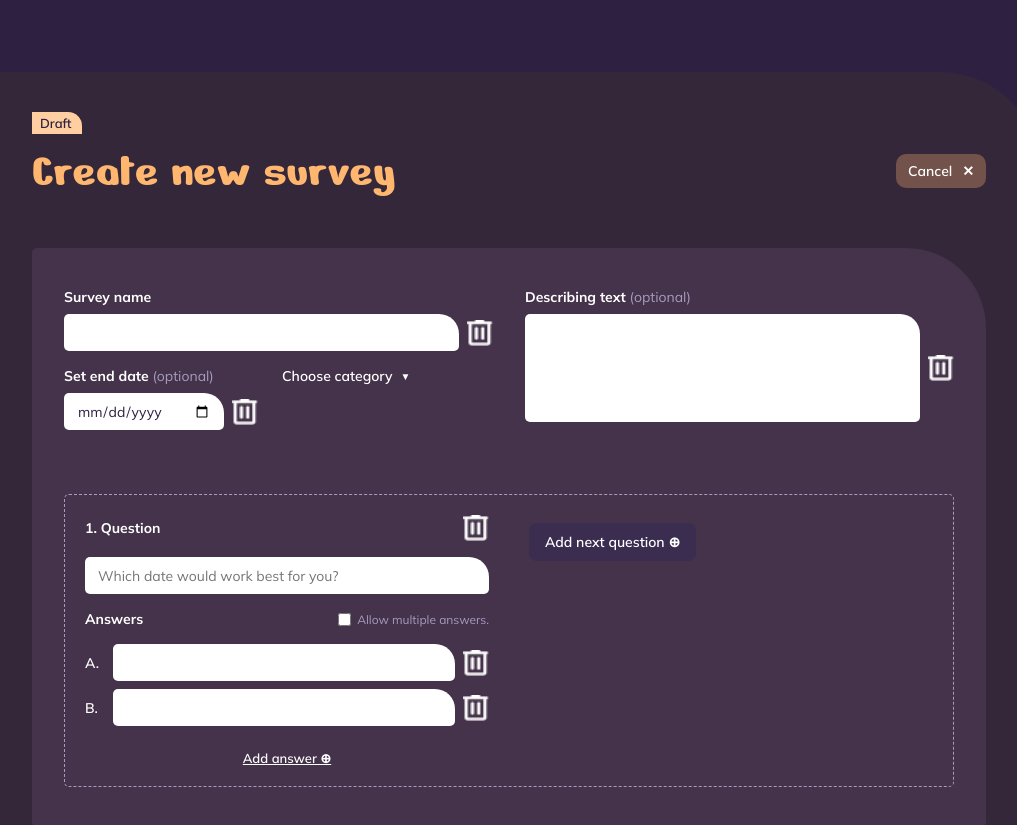
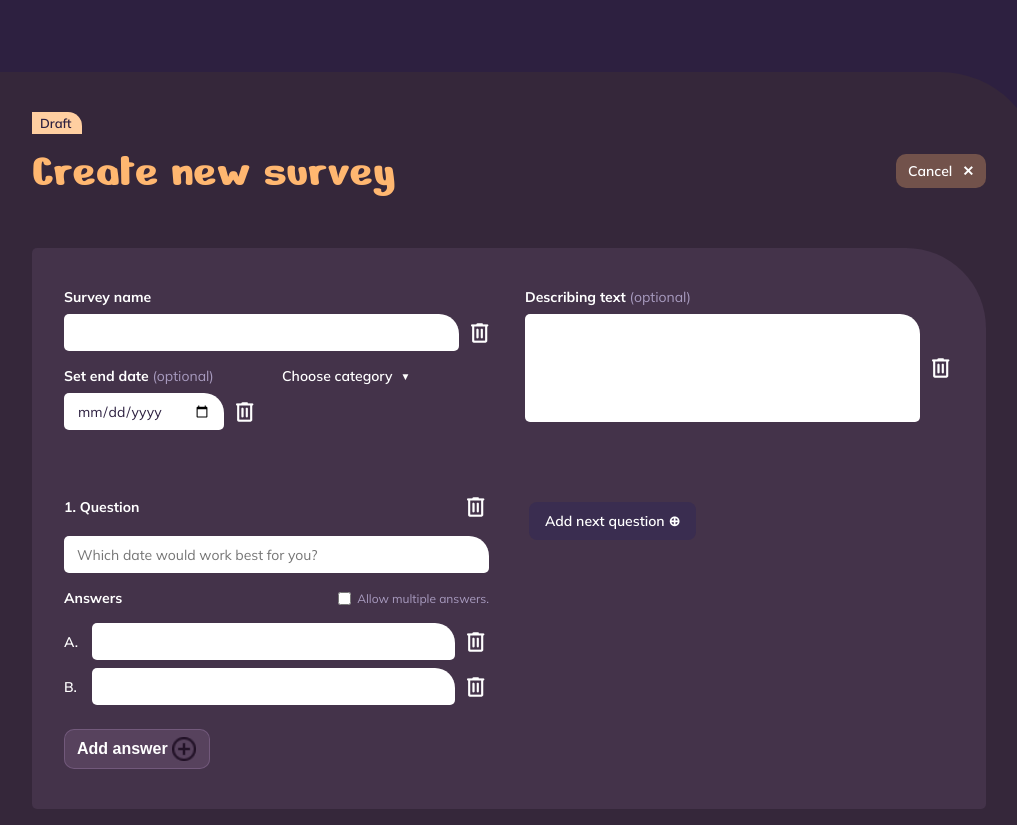
Before and after one commit to milosdimi/angular-pollapp, an Angular app: page /create in a window 1280 px wide. Shown: the top 825 px of the page, without its empty margins (131-1148 px from the left). Built offline with nearby package versions, Linux system fonts and the light colour scheme; a web font is replaced by a local one.

Commit message:
feat: enhance create survey functionality; add minimum date validation and update question handling

```diff
--- a/src/app/pages/create-survey/create-survey.html
+++ b/src/app/pages/create-survey/create-survey.html
@@ -33,7 +33,7 @@
               <div class="field-sub">
                 <label class="field-label">Set end date <span class="optional">(optional)</span></label>
                 <div class="input-row">
-                  <input class="input input--short" type="date" formControlName="end_date" />
+                  <input class="input input--short" type="date" formControlName="end_date" [min]="today" (blur)="onDateBlur()" />
                   <button class="delete-btn" type="button" (click)="form.patchValue({end_date: ''})">
                     <img class="icon-normal" src="icons/delete.png" alt="Delete" />
                     <img class="icon-hover" src="icons/delete-hover.png" alt="Delete" />
@@ -71,11 +71,11 @@
         <!-- Questions -->
         <div class="questions-area" formArrayName="questions">
           <div class="questions-grid">
-            @for (question of questions.controls; track $index) {
-              <div class="question-block" [formGroupName]="$index">
+            @for (question of questions.controls; track $index; let qi = $index) {
+              <div class="question-block" [formGroupName]="qi">
                 <div class="question-block__header">
-                  <strong class="question-block__num">{{ $index + 1 }}. Question</strong>
-                  <button class="delete-btn" type="button" (click)="removeQuestion($index)">
+                  <strong class="question-block__num">{{ qi + 1 }}. Question</strong>
+                  <button class="delete-btn" type="button" (click)="removeQuestion(qi)">
                     <img class="icon-normal" src="icons/delete.png" alt="Delete" />
                     <img class="icon-hover" src="icons/delete-hover.png" alt="Delete" />
                   </button>
@@ -91,11 +91,11 @@
                 </div>
 
                 <div formArrayName="answers">
-                  @for (answer of answersOf($index).controls; track $index; let j = $index) {
+                  @for (answer of answersOf(qi).controls; track answer; let j = $index) {
                     <div class="answer-row">
                       <span class="answer-letter">{{ LETTERS[j] }}.</span>
                       <input class="input" type="text" [formControlName]="j" />
-                      <button class="delete-btn" type="button" (click)="removeAnswer($index, j)">
+                      <button class="delete-btn" type="button" (click)="removeAnswer(qi, j)">
                         <img class="icon-normal" src="icons/delete.png" alt="Delete" />
                         <img class="icon-hover" src="icons/delete-hover.png" alt="Delete" />
                       </button>
@@ -103,9 +103,15 @@
                   }
                 </div>
 
-                <button class="add-answer-btn" type="button" (click)="addAnswer($index)">
-                  Add answer ⊕
-                </button>
+                <div class="add-answer-row">
+                  <button class="add-answer-btn" type="button" (click)="addAnswer(qi)">
+                    Add answer
+                    <img src="icons/add_circle.png" alt="" />
+                  </button>
+                  @if (answersOf(qi).length > 2) {
+                    <span class="add-answer-hint">You can add up to 6 answer fields.</span>
+                  }
+                </div>
               </div>
             }
 
--- a/src/app/pages/create-survey/create-survey.scss
+++ b/src/app/pages/create-survey/create-survey.scss
@@ -162,15 +162,20 @@
   width: 26px;
   height: 26px;
   position: relative;
+  display: flex;
+  align-items: center;
+  justify-content: center;
 
   .icon-normal,
   .icon-hover {
     width: 26px;
     height: 26px;
     position: absolute;
-    top: 0;
-    left: 0;
+    top: 50%;
+    left: 50%;
+    transform: translate(-50%, -50%);
     transition: opacity 0.2s ease;
+    object-fit: contain;
   }
 
   .icon-normal { opacity: 1; }
@@ -197,14 +202,20 @@
   font-weight: 600;
   cursor: pointer;
   white-space: nowrap;
+
+  &:hover .arrow,
+  &:focus .arrow {
+    color: var(--color-accent);
+  }
 }
 
 .arrow {
   font-size: 10px;
-  transition: transform 0.2s;
+  transition: transform 0.2s ease, color 0.2s ease;
 
   &--open {
     transform: rotate(180deg);
+    color: var(--color-accent);
   }
 }
 
@@ -236,11 +247,6 @@
 }
 
 /* Questions */
-.questions-area {
-  border: 1px dashed var(--color-text-muted);
-  border-radius: 5px;
-  padding: 20px;
-}
 
 .questions-grid {
   display: grid;
@@ -299,20 +305,49 @@
   flex-shrink: 0;
 }
 
+.add-answer-row {
+  display: flex;
+  align-items: center;
+  gap: 12px;
+}
+
 .add-answer-btn {
-  background: none;
-  border: none;
-  font-family: var(--font-body);
-  font-size: 13px;
-  font-weight: 600;
+  display: inline-flex;
+  align-items: center;
+  gap: 4px;
+  width: 146px;
+  height: 40px;
+  padding: 8px 12px;
+  background: #8e709940;
+  border: 1px solid #8e709980;
   color: var(--color-text-primary);
+  font-family: var(--font-ui);
+  font-weight: 700;
+  font-size: 16px;
+  line-height: 1;
+  border-radius: 10px;
   cursor: pointer;
-  text-decoration: underline;
-  padding: 0;
+  white-space: nowrap;
+  flex-shrink: 0;
+  transition: background 0.2s ease;
+
+  img {
+    width: 24px;
+    height: 24px;
+    flex-shrink: 0;
+  }
 
   &:hover {
-    color: var(--color-accent);
+    background: #8e709965;
   }
+}
+
+.add-answer-hint {
+  font-family: var(--font-body);
+  font-size: 12px;
+  font-weight: 400;
+  color: var(--color-text-muted);
+  white-space: nowrap;
 }
 
 .add-question-cell {
--- a/src/app/pages/create-survey/create-survey.ts
+++ b/src/app/pages/create-survey/create-survey.ts
@@ -1,6 +1,13 @@
-import { Component, inject } from '@angular/core';
+import { Component, inject, HostListener } from '@angular/core';
 import { Router } from '@angular/router';
-import { ReactiveFormsModule, FormBuilder, FormGroup, FormArray, Validators } from '@angular/forms';
+import { ReactiveFormsModule, FormBuilder, FormGroup, FormArray, Validators, AbstractControl, ValidationErrors } from '@angular/forms';
+
+function minDateValidator(min: string) {
+  return (control: AbstractControl): ValidationErrors | null => {
+    if (!control.value) return null;
+    return control.value >= min ? null : { minDate: true };
+  };
+}
 
 const CATEGORIES: string[] = [
   'Team Activities',
@@ -25,12 +32,14 @@ export class CreateSurvey {
 
   readonly categories = CATEGORIES;
   readonly LETTERS = LETTERS;
+  readonly today = new Date().toISOString().split('T')[0];
+
   categoryOpen = false;
 
   form: FormGroup = this.fb.group({
     title: ['', Validators.required],
     description: [''],
-    end_date: [''],
+    end_date: ['', minDateValidator(this.today)],
     category: [''],
     questions: this.fb.array([this.createQuestion()]),
   });
@@ -41,6 +50,10 @@ export class CreateSurvey {
 
   answersOf(questionIndex: number): FormArray {
     return this.questions.at(questionIndex).get('answers') as FormArray;
+  }
+
+  isAtMaxAnswers(questionIndex: number): boolean {
+    return this.answersOf(questionIndex).length >= 6;
   }
 
   createQuestion(): FormGroup {
@@ -73,9 +86,22 @@ export class CreateSurvey {
     if (answers.length > 2) answers.removeAt(answerIndex);
   }
 
+  onDateBlur(): void {
+    const ctrl = this.form.get('end_date')!;
+    if (ctrl.value && ctrl.value < this.today) ctrl.setValue(this.today);
+  }
+
   selectCategory(cat: string): void {
     this.form.patchValue({ category: cat });
     this.categoryOpen = false;
+  }
+
+  @HostListener('document:click', ['$event'])
+  onDocumentClick(event: MouseEvent): void {
+    const target = event.target as HTMLElement;
+    if (!target.closest('.category-select')) {
+      this.categoryOpen = false;
+    }
   }
 
   onCancel(): void {
```
Also changed, not shown: public/icons/delete.png.
